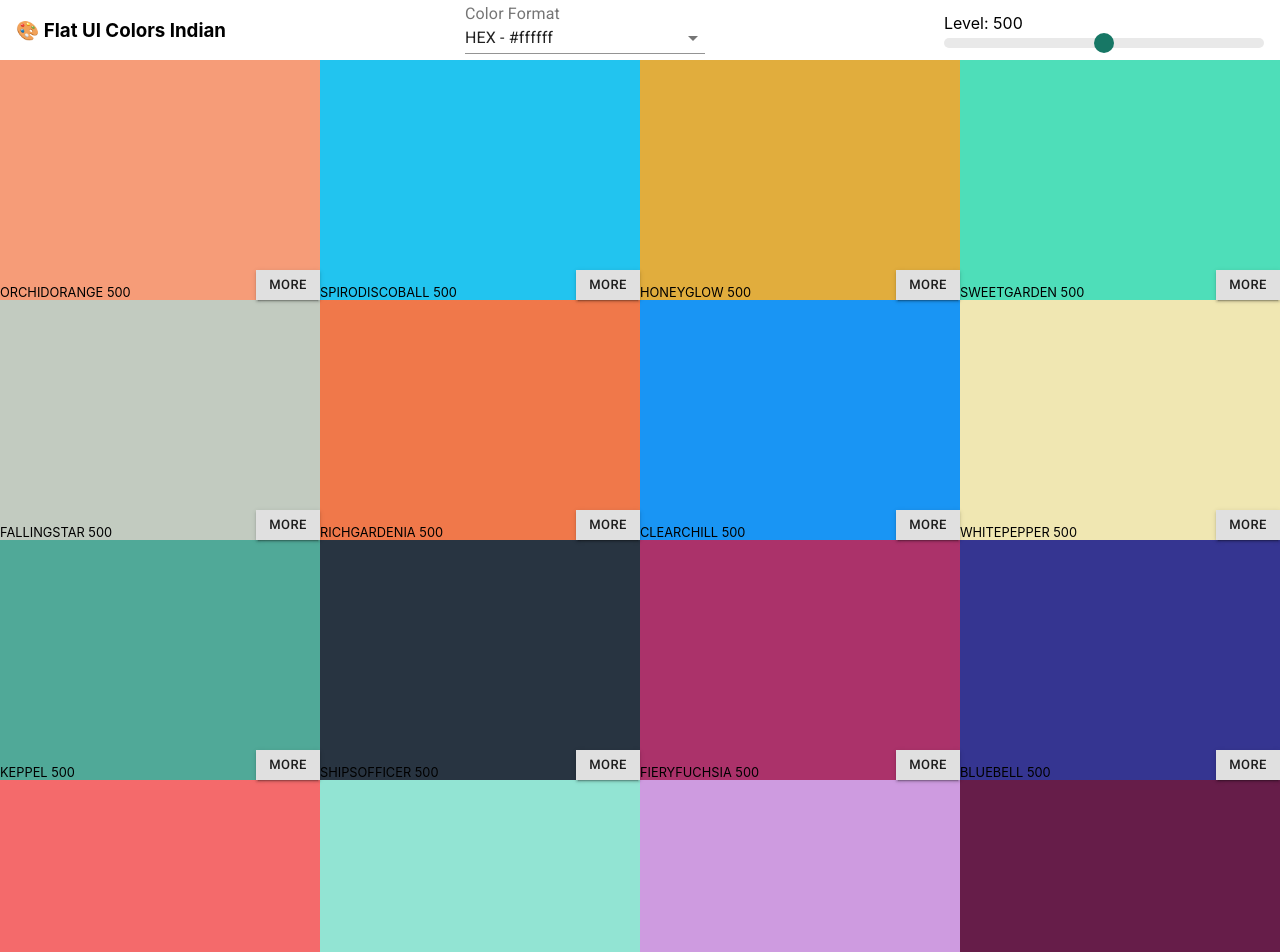
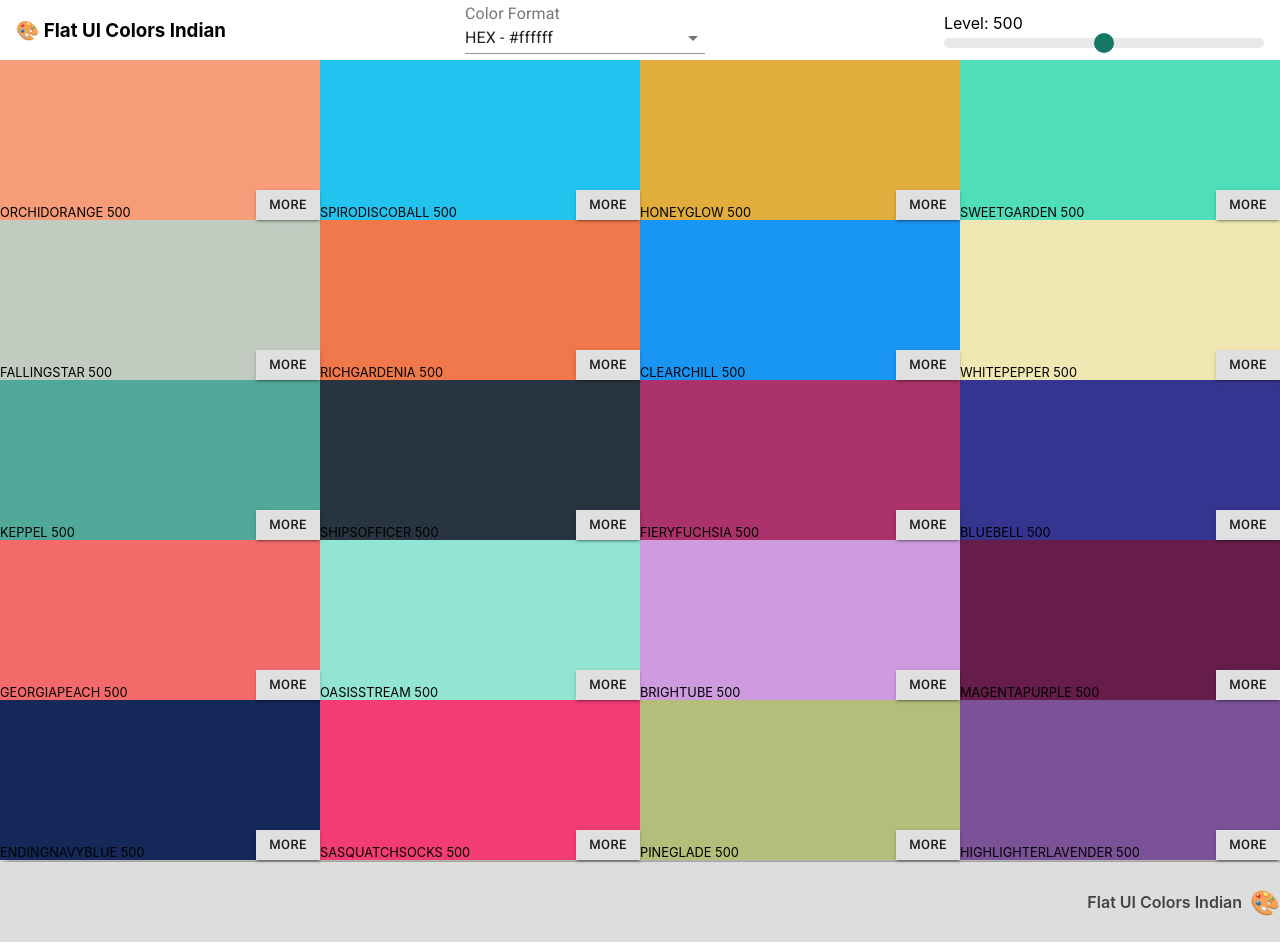
Before and after one commit to ahmady016/color-palettes, a React (Create React App) app: page / in a window 1280 px wide. Shown: the top 952 px of the page. Built offline with nearby package versions, Linux system fonts and the light colour scheme.

Commit message:
styling PaletteFooter

```diff
--- a/src/App.js
+++ b/src/App.js
@@ -13,7 +13,7 @@ const currentPalette = {
 
 function App () {
   return (
-    <div className='container h-75'>
+    <div className='container'>
       <Palette {...currentPalette} />
     </div>
   )
--- a/src/palettes/Palette.js
+++ b/src/palettes/Palette.js
@@ -58,7 +58,7 @@ const ColorBoxWrapper = styled.div`
   cursor: pointer;
   background-color: ${({ color }) => color};
   flex-basis: 25%;
-  height: 40%;
+  height: 10rem;
   &:hover ${ColorBoxCopyWrapper} {
     opacity: 1;
     transition: opacity 0.5s ease-out;
@@ -112,6 +112,21 @@ const CopyMessageText = styled.div`
 const CopyMessageColor = styled.div`
   font-size: 1.5rem;
   font-weight: 200;
+`
+const PaletteFooter = styled.footer`
+  height: 10vh;
+  display: flex;
+  justify-content: flex-end;
+  align-items: center;
+  background-color: #ddd;
+  color: #444;
+  font-weight: 600;
+  margin-top: 0.1rem;
+  box-shadow: 1px 1px 10px #151515;
+  & > .emoji {
+    font-size: 1.5rem;
+    margin-left: 0.5rem;
+  }
 `
 //#endregion
 
@@ -209,9 +224,10 @@ function Palette ({ name, emoji, colors }) {
           ))}
         </PaletteColors>
         {/* palette footer */}
-        <h6>
-          {emoji} - {name}
-        </h6>
+        <PaletteFooter className='palette-footer'>
+          <span>{name}</span>
+          <span className='emoji'>{emoji}</span>
+        </PaletteFooter>
       </PaletteWrapper>
       <Snackbar
         open={snackbarOpened}
```
